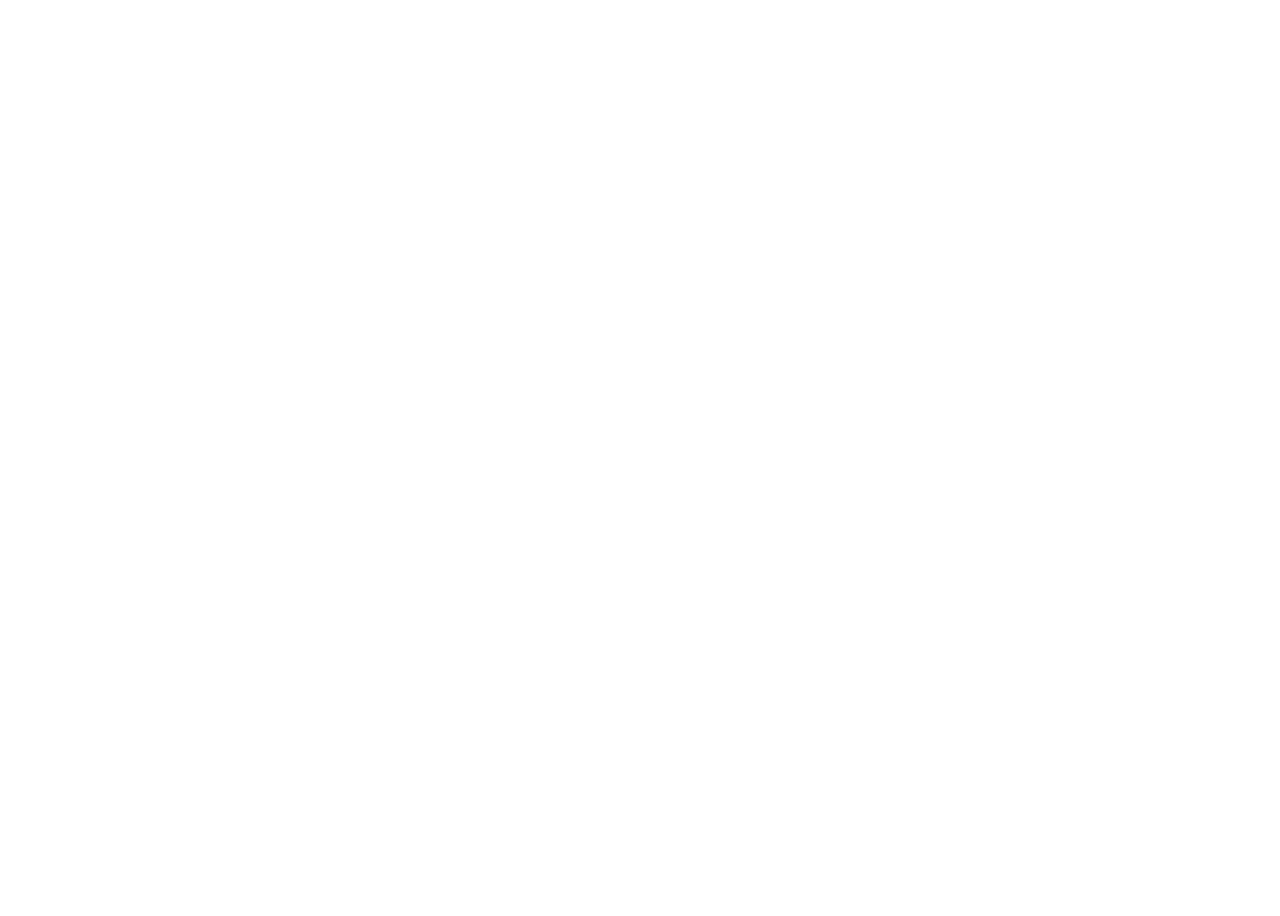
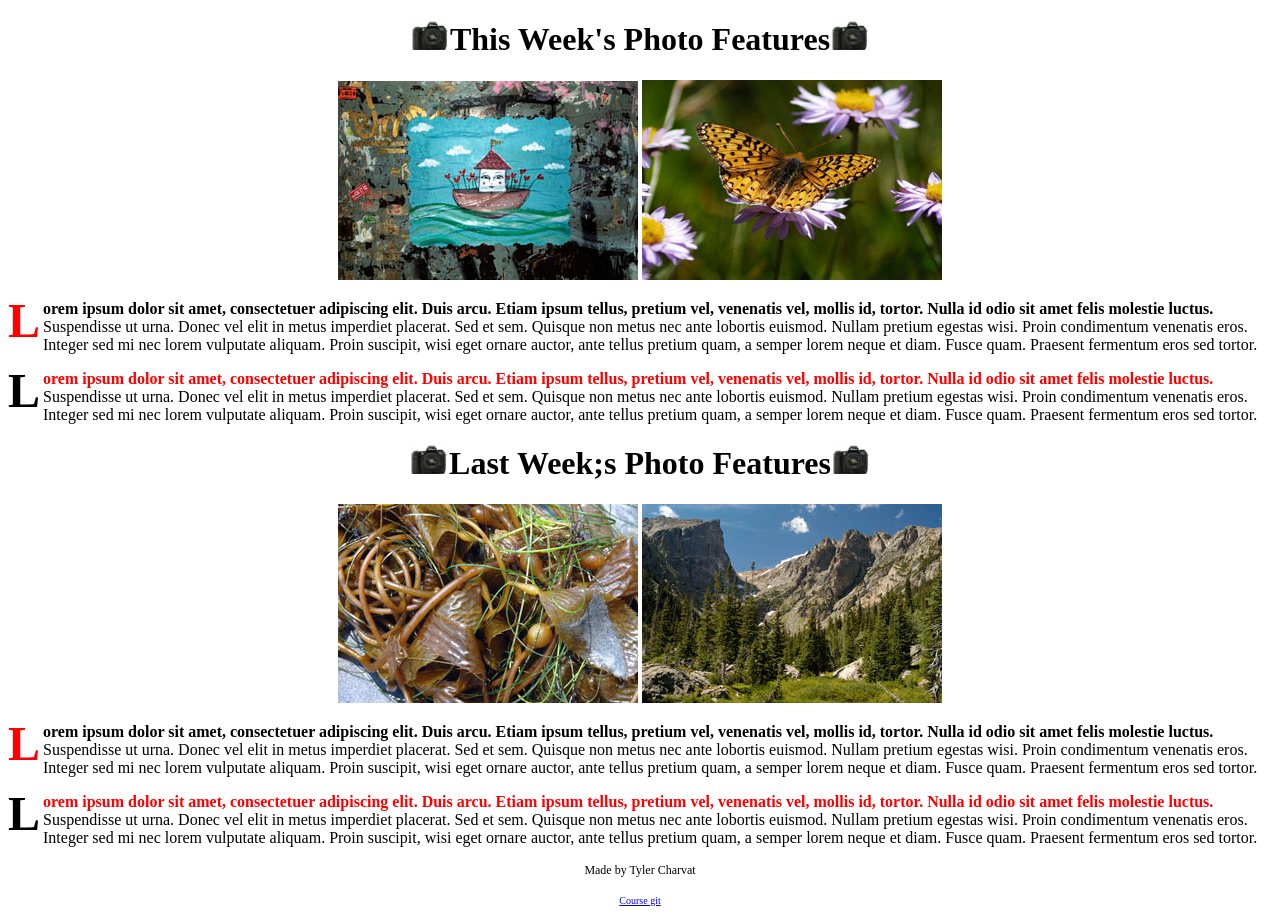
Before and after one commit to theoofman/cty, a plain HTML site: page Advanced Web Design/Assignment 4/index.html in a window 1280 px wide. Before the commit the page ends 800 px from the top, so only its background shows below. Drawn offline with Linux system fonts and the light colour scheme.

Commit message:
Assignment 4

```diff
--- a/Advanced Web Design/Assignment 4/index.html
+++ b/Advanced Web Design/Assignment 4/index.html
@@ -5,5 +5,27 @@
         <title>This Week's Photo Features</title>
     </head>
     <body>
+        <h1>This Week's Photo Features</h1>
+        <div class="img-group">
+        <img src="Assets/BarcelonaGraffiti.jpg" class="img-center">
+        <img src="Assets/BoulderButterfly.jpg" class="img-center">
+        </div>
+        <article>
+        <p class="paragraph-top">Lorem ipsum dolor sit amet, consectetuer adipiscing elit. Duis arcu. Etiam ipsum tellus, pretium vel, venenatis vel, mollis id, tortor. Nulla id odio sit amet felis molestie luctus. Suspendisse ut urna. Donec vel elit in metus imperdiet placerat. Sed et sem. Quisque non metus nec ante lobortis euismod. Nullam pretium egestas wisi. Proin condimentum venenatis eros. Integer sed mi nec lorem vulputate aliquam. Proin suscipit, wisi eget ornare auctor, ante tellus pretium quam, a semper lorem neque et diam. Fusce quam. Praesent fermentum eros sed tortor.</p>
+        <p class="paragraph-bottom">Lorem ipsum dolor sit amet, consectetuer adipiscing elit. Duis arcu. Etiam ipsum tellus, pretium vel, venenatis vel, mollis id, tortor. Nulla id odio sit amet felis molestie luctus. Suspendisse ut urna. Donec vel elit in metus imperdiet placerat. Sed et sem. Quisque non metus nec ante lobortis euismod. Nullam pretium egestas wisi. Proin condimentum venenatis eros. Integer sed mi nec lorem vulputate aliquam. Proin suscipit, wisi eget ornare auctor, ante tellus pretium quam, a semper lorem neque et diam. Fusce quam. Praesent fermentum eros sed tortor.</p>
+        </article>
+        <h1>Last Week;s Photo Features</h1>
+        <div class="img-group">
+        <img src="Assets/CaliforniaKelp.jpg">
+        <img src="Assets/RockyMountains.jpg">
+        </div>
+        <article>
+        <p class="paragraph-top">Lorem ipsum dolor sit amet, consectetuer adipiscing elit. Duis arcu. Etiam ipsum tellus, pretium vel, venenatis vel, mollis id, tortor. Nulla id odio sit amet felis molestie luctus. Suspendisse ut urna. Donec vel elit in metus imperdiet placerat. Sed et sem. Quisque non metus nec ante lobortis euismod. Nullam pretium egestas wisi. Proin condimentum venenatis eros. Integer sed mi nec lorem vulputate aliquam. Proin suscipit, wisi eget ornare auctor, ante tellus pretium quam, a semper lorem neque et diam. Fusce quam. Praesent fermentum eros sed tortor.</p>
+        <p class="paragraph-bottom">Lorem ipsum dolor sit amet, consectetuer adipiscing elit. Duis arcu. Etiam ipsum tellus, pretium vel, venenatis vel, mollis id, tortor. Nulla id odio sit amet felis molestie luctus. Suspendisse ut urna. Donec vel elit in metus imperdiet placerat. Sed et sem. Quisque non metus nec ante lobortis euismod. Nullam pretium egestas wisi. Proin condimentum venenatis eros. Integer sed mi nec lorem vulputate aliquam. Proin suscipit, wisi eget ornare auctor, ante tellus pretium quam, a semper lorem neque et diam. Fusce quam. Praesent fermentum eros sed tortor.</p>
+        </article>
+        <footer>
+            <p>Made by Tyler Charvat</p>
+            <a href="https://github.com/theoofman/cty/tree/main/Advanced%20Web%20Design" target="_blank">Course git</a>
+        </footer>
     </body>
 </html>
--- a/Advanced Web Design/Assignment 4/style.css
+++ b/Advanced Web Design/Assignment 4/style.css
@@ -0,0 +1,48 @@
+h1::before, h1::after{
+    content: url("Assets/NikonD100_40x30.jpg")
+}
+h1{
+    text-align: center;
+}
+.img-group{
+    text-align:center;
+}
+.img-center{
+    display:inline-block;
+    margin-left:auto;
+    margin-right:auto;
+}
+.paragraph-top::first-letter{
+    color:red;
+    font-size:3em;
+    font-weight: bold;
+    float:left;
+    padding-right: 3px;
+    padding-top: 3px;
+    line-height: 35px;
+}
+.paragraph-bottom::first-letter{
+    color:black;
+    font-size:3em;
+    font-weight: bold;
+    float:left;
+    padding-right: 3px;
+    padding-top: 3px;
+    line-height: 35px;
+}
+.paragraph-top::first-line{
+    font-weight:bold;
+}
+.paragraph-bottom::first-line{
+    font-weight: bold;
+    color:red;
+}
+footer{
+    text-align: center;
+}
+footer a{
+    font-size:10px;
+}
+footer p{
+    font-size:12px;
+}
```
